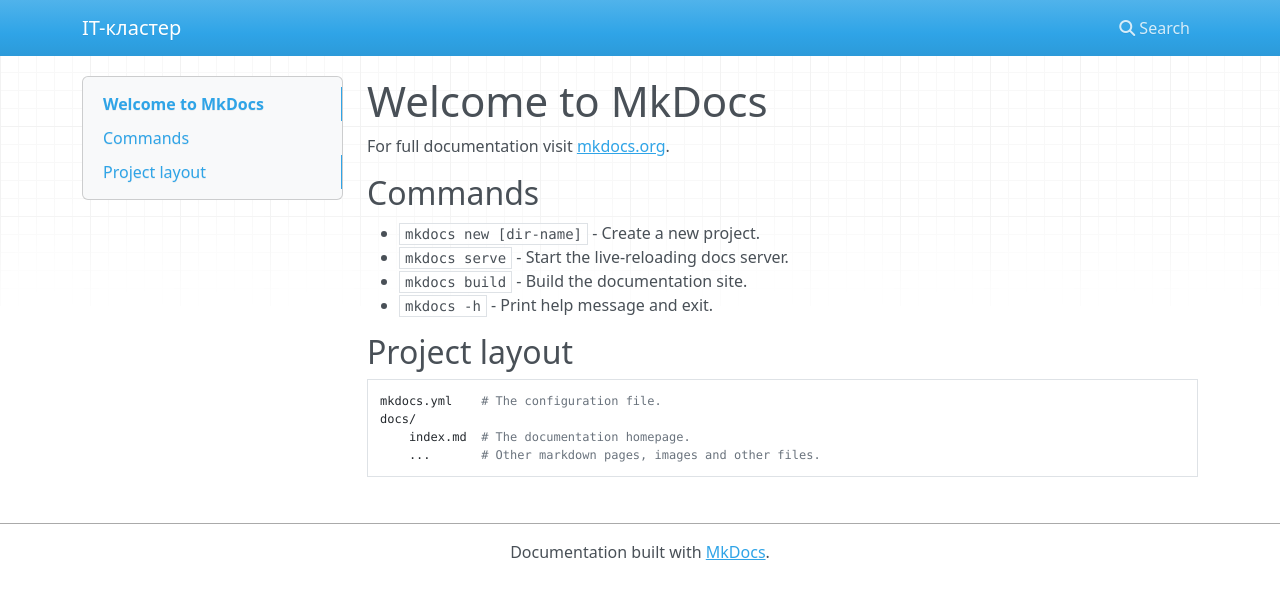
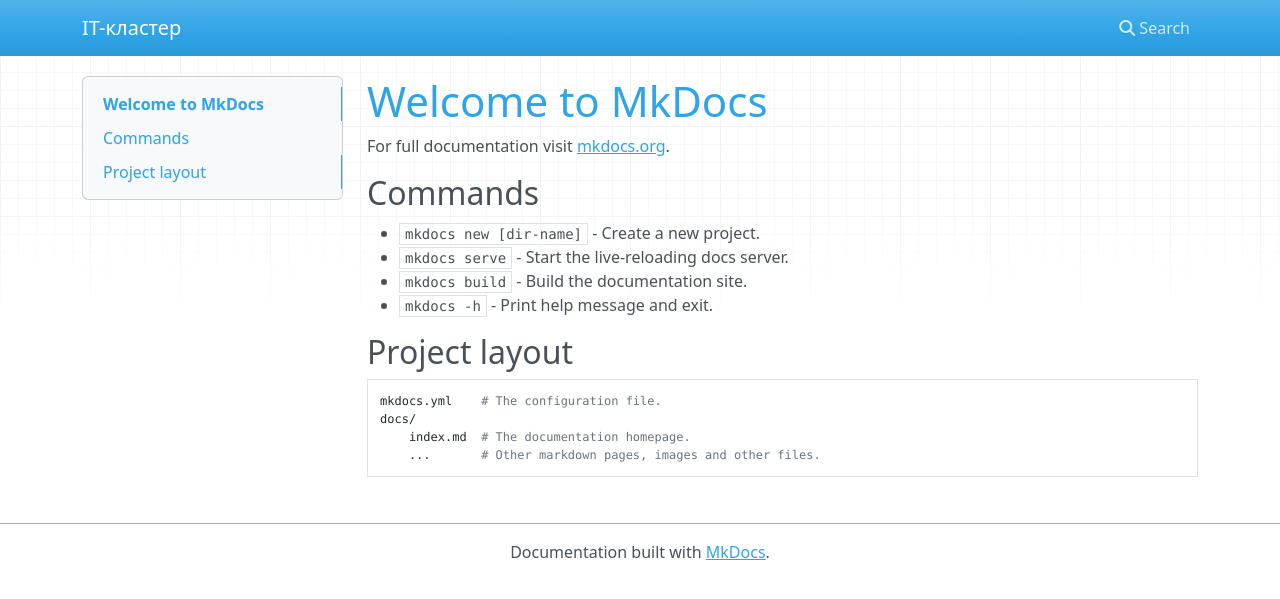
Before and after one commit to tomtit-tomsk/cluster_guide, an MkDocs documentation site: the page built from docs/index.md, in a window 1280 px wide. Shown: the top 599 px of the page. Built offline with MkDocs 1.6.1, drawn with Linux system fonts in a browser that asks for light colours; nearby versions of some CDN libraries.

Commit message:
add styles file

```diff
--- a/docs/_css/style.css
+++ b/docs/_css/style.css
@@ -1,3 +1,3 @@
-.injected{
-  display: none;
+h1{
+  color: #2FA4E7;
 }
```
